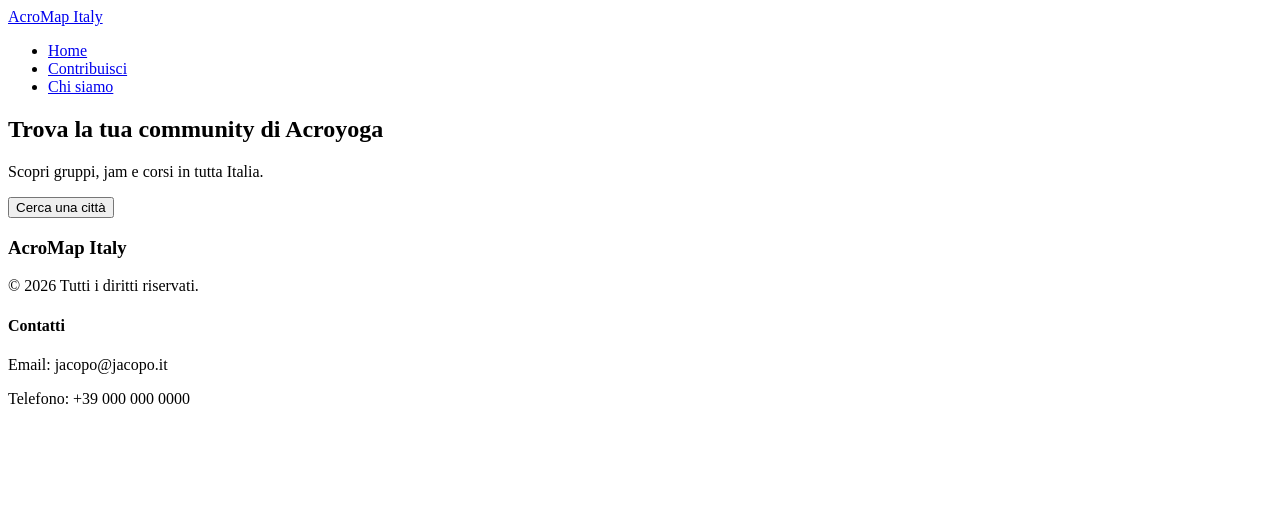
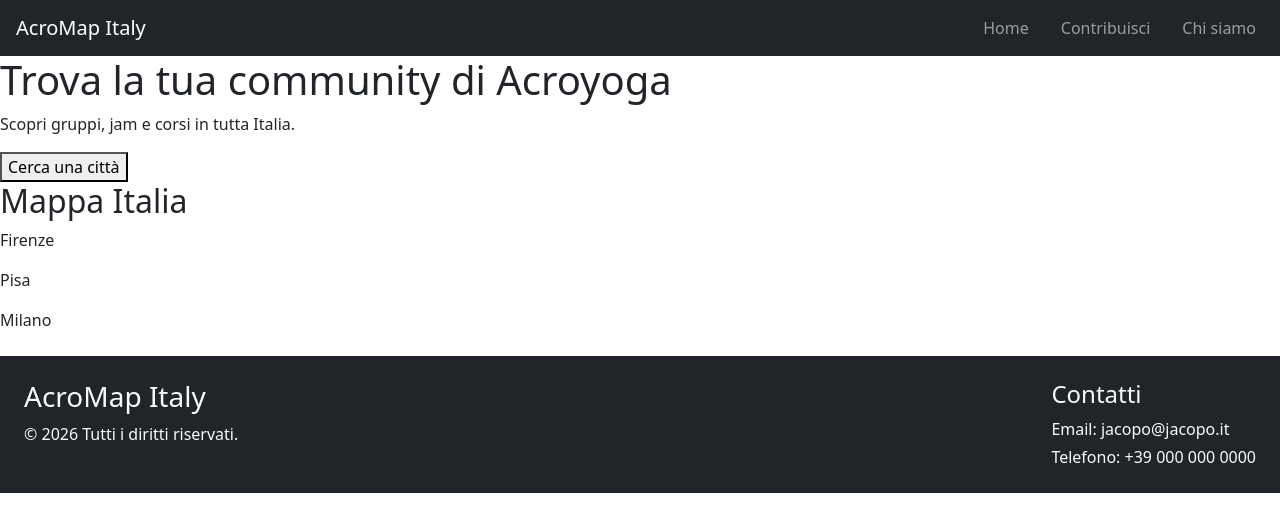
Before and after one commit to jacopo-nesti/AcroMap_Italy, a React (Vite) app: page / in a window 1280 px wide. Shown: the top 532 px of the page. Built offline with nearby package versions, Linux system fonts and the light colour scheme.

Commit message:
style: integrate Bootstrap for initial UI components

```diff
--- a/public/data/cities.json
+++ b/public/data/cities.json
@@ -5,6 +5,10 @@
     "name": "Firenze",
     "region": "Toscana",
     "province": "Firenze",
+    "coordinates": {
+      "lat": 43.7696,
+      "lng": 11.2558
+    },
     "communities": [
       {
         "id": 1,
@@ -55,6 +59,10 @@
     "name": "Pisa",
     "region": "Toscana",
     "province": "Pisa",
+    "coordinates": {
+      "lat": 43.7228,
+      "lng": 10.4017
+    },
     "communities": [
       {
         "id": 1,
@@ -84,6 +92,10 @@
     "name": "Milano",
     "region": "Lombardia",
     "province": "Milano",
+    "coordinates": {
+      "lat": 45.4642,
+      "lng": 9.1900
+    },
     "communities": [
       {
         "id": 1,
--- a/src/components/CommunityCard.jsx
+++ b/src/components/CommunityCard.jsx
@@ -5,38 +5,35 @@ import CourseCard from "./CourseCard"
 function CommunityCard({ community }) {
 
     return (
-        <div className="community-card">
+        <div className="community-card card shadow-sm mb-4 p-3">
 
-            <h3>{community.name}</h3>
+            <h3 className="card-title">{community.name}</h3>
 
-            <p>{community.description}</p>
+            <p className="card-text">{community.description}</p>
 
             <SocialLinks community={community}/>
 
             <h4>Jam</h4>
             {community.jams.length > 0 ? (
-            <ul>
+            <ul className="list-group mb-3">
                 {community.jams.map((jam) => (
-                    <JamCard
-                        key={jam.id}
-                        jam={jam}
-                    />
+                    <JamCard key={jam.id} jam={jam}/>
                 ))}
             </ul>
-            ) : (
-                <p>Nessuna jam al momento.</p>
-            )}
+                ) : (
+                    <p className="text-muted">Nessuna jam al momento.</p>
+                )}
 
             <h4>Corsi</h4>
             {community.courses.length > 0 ? (
-            <ul>
+            <ul className="list-group">
                 {community.courses.map((course) => (
                     <CourseCard key={course.id} course={course}/>
                 ))}
             </ul>
-            ) : (
-                <p>Nessun corso disponibile.</p>
-            )}
+                ) : (
+                    <p className="text-muted">Nessun corso disponibile.</p>
+                )}
 
         </div>
     )
--- a/src/components/CourseCard.jsx
+++ b/src/components/CourseCard.jsx
@@ -1,20 +1,20 @@
 function CourseCard({ course }) {
 
     return (
-        <li className="course-card">
+        <li className="course-card list-group-item mb-2">
 
-            <p><strong>Corso:</strong> {course.name}</p>
-            <p><strong>Livello:</strong> {course.level}</p>
-            <p><strong>Giorno:</strong> {course.day}</p>
-            <p><strong>Orario:</strong> {course.start_time} - {course.end_time}</p>
-            <p><strong>Luogo:</strong> {course.location}</p>
+            <p className="mb-1"><strong>Corso:</strong> {course.name}</p>
+            <p className="mb-1"><strong>Livello:</strong> {course.level}</p>
+            <p className="mb-1"><strong>Giorno:</strong> {course.day}</p>
+            <p className="mb-1"><strong>Orario:</strong> {course.start_time} - {course.end_time}</p>
+            <p className="mb-1"><strong>Luogo:</strong> {course.location}</p>
 
             {course.maps_url && (
-                <p><strong>Mappa:</strong> <a href={course.maps_url} target="_blank" rel="noreferrer">Vedi su Google Maps</a></p>
+                <p className="mb-1"><strong>Mappa:</strong> <a href={course.maps_url} target="_blank" rel="noreferrer" className="link-primary">Vedi su Google Maps</a></p>
             )}
 
             {course.notes && (
-                <p><strong>Informazioni aggiuntive:</strong> {course.notes}</p>
+                <p className="mb-0"><strong>Informazioni aggiuntive:</strong> {course.notes}</p>
             )}
 
         </li>
--- a/src/components/Footer.jsx
+++ b/src/components/Footer.jsx
@@ -1,15 +1,15 @@
 function Footer() {
   return (
-    <footer>
+    <footer className="bg-dark text-light d-flex flex-wrap justify-content-between p-4 mt-4">
       <div>
         <h3>AcroMap Italy</h3>
-        <p>&copy; {new Date().getFullYear()} Tutti i diritti riservati.</p>
+        <p className="mb-0">&copy; {new Date().getFullYear()} Tutti i diritti riservati.</p>
       </div>
 
       <div>
         <h4>Contatti</h4>
-        <p>Email: jacopo@jacopo.it</p>
-        <p>Telefono: +39 000 000 0000</p>
+        <p className="mb-1">Email: jacopo@jacopo.it</p>
+        <p className="mb-0">Telefono: +39 000 000 0000</p>
       </div>
     </footer>
   )
--- a/src/components/JamCard.jsx
+++ b/src/components/JamCard.jsx
@@ -1,17 +1,17 @@
 function JamCard({ jam }) {
 
     return (
-        <li className="jam-card">
-            <p><strong>Giorno:</strong> {jam.day}</p>
-            <p><strong>Orario:</strong> {jam.start_time} - {jam.end_time}</p>
-            <p><strong>Luogo:</strong> {jam.location}</p>
+        <li className="jam-card list-group-item mb-2">
+            <p className="mb-1"><strong>Giorno:</strong> {jam.day}</p>
+            <p className="mb-1"><strong>Orario:</strong> {jam.start_time} - {jam.end_time}</p>
+            <p className="mb-1"><strong>Luogo:</strong> {jam.location}</p>
 
             {jam.maps_url && (
-                <p><strong>Mappa:</strong> <a href={jam.maps_url} target="_blank" rel="noreferrer">Vedi su Google Maps</a></p>
+                <p className="mb-1"><strong>Mappa:</strong> <a href={jam.maps_url} target="_blank" rel="noreferrer" className="link-primary">Vedi su Google Maps</a></p>
             )}
 
             {jam.notes && (
-                <p><strong>Informazioni aggiuntive:</strong> {jam.notes}</p>
+                <p className="mb-0"><strong>Informazioni aggiuntive:</strong> {jam.notes}</p>
             )}
         </li>
     )
--- /dev/null
+++ b/src/components/MapItaly.jsx
@@ -0,0 +1,17 @@
+function MapItaly({ cities }) {
+
+    return (
+        <div>
+            <h2>Mappa Italia</h2>
+
+            {cities.map((city) => (
+                <p key={city.id}>
+                    {city.name}
+                </p>
+            ))}
+
+        </div>
+    )
+}
+
+export default MapItaly
--- a/src/components/Navbar.jsx
+++ b/src/components/Navbar.jsx
@@ -2,18 +2,18 @@ import { Link } from "react-router"
 
 function Navbar() {
     return (
-        <nav>
-            <Link to="/">AcroMap Italy</Link>
+        <nav className="navbar navbar-expand-lg navbar-dark bg-dark px-3">
+            <Link to="/" className="navbar-brand">AcroMap Italy</Link>
 
-            <ul>
-                <li>
-                    <Link to="/">Home</Link>
+            <ul className="navbar-nav ms-auto d-flex flex-row gap-3 list-unstyled mb-0">
+                <li className="nav-item">
+                    <Link to="/" className="nav-link">Home</Link>
                 </li>
-                <li>
-                    <Link to="/contribute">Contribuisci</Link>
+                <li className="nav-item">
+                    <Link to="/contribute" className="nav-link">Contribuisci</Link>
                 </li>
-                <li>
-                    <Link to="/aboutus">Chi siamo</Link>
+                <li className="nav-item">
+                    <Link to="/aboutus" className="nav-link">Chi siamo</Link>
                 </li>
             </ul>
         </nav>
--- a/src/components/SocialLinks.jsx
+++ b/src/components/SocialLinks.jsx
@@ -1,21 +1,21 @@
 function SocialLinks({ community }) {
 
     return (
-        <div className="socials">
+        <div className="socials d-flex flex-wrap gap-2 mb-3">
             {community.whatsapp && (
-                <a href={community.whatsapp} target="_blank" rel="noreferrer">
+                <a href={community.whatsapp} target="_blank" rel="noreferrer" className="btn btn-success btn-sm">
                     WhatsApp
                 </a>
             )}
 
             {community.instagram && (
-                <a href={community.instagram} target="_blank" rel="noreferrer">
+                <a href={community.instagram} target="_blank" rel="noreferrer" className="btn btn-danger btn-sm">
                     Instagram
                 </a>
             )}
 
             {community.facebook && (
-                <a href={community.facebook} target="_blank" rel="noreferrer">
+                <a href={community.facebook} target="_blank" rel="noreferrer" className="btn btn-primary btn-sm">
                     Facebook
                 </a>
             )}
--- a/src/main.jsx
+++ b/src/main.jsx
@@ -1,7 +1,8 @@
 import { StrictMode } from 'react'
 import { createRoot } from 'react-dom/client'
+import { BrowserRouter } from 'react-router'
 import App from './App.jsx'
-import { BrowserRouter } from 'react-router'
+import 'bootstrap/dist/css/bootstrap.min.css'
 
 createRoot(document.getElementById('root')).render(
   <StrictMode>
--- a/src/pages/CityPage.jsx
+++ b/src/pages/CityPage.jsx
@@ -29,27 +29,27 @@ function CityPage() {
     }, [slug])
 
     if (isLoading) {
-    return <p>Caricamento...</p>;
+    return <p className="text-center mt-5">Caricamento...</p>;
     }
 
     if (error) {
-        return <p>{error}</p>;
+        return <p className="text-center mt-5 text-danger">{error}</p>;
     }
 
     if (!city) {
-        return <p>Città non trovata.</p>;
+        return <p className="text-center mt-5">Città non trovata.</p>;
     }
 
     return (
-        <main>
+        <main className="container py-4">
 
             <h1>{city.name}</h1>
 
-            <p>Regione: {city.region}</p>
+            <p className="mb-1">Regione: {city.region}</p>
 
             <p>Provincia: {city.province}</p>
 
-            <h2>Community presenti</h2>
+            <h2 className="mt-4 mb-3">Community presenti</h2>
 
             {city.communities.map((community) => (
                 <CommunityCard key={community.id} community={community}/>
--- a/src/pages/HomePage.jsx
+++ b/src/pages/HomePage.jsx
@@ -1,10 +1,46 @@
+import { useEffect, useState } from "react"
+import { getCities } from "../services/cityService"
 import Hero from "../components/Hero"
+import MapItaly from "../components/MapItaly"
 
 function HomePage() {
+
+    const [cities, setCities] = useState([])
+    const [isLoading, setIsLoading] = useState(true)
+    const [error, setError] = useState(null)
+
+    useEffect(() => {
+        async function loadCities() {
+            try {
+                setIsLoading(true)
+                setError(null)
+                const data = await getCities()
+                setCities(data)
+            } catch {
+                setError("Errore per il caricamento della città")
+            } finally {
+                setIsLoading(false)
+            }
+        }
+
+        loadCities()
+
+    }, [])
+
+    if(isLoading) {
+        return <p>Caricamento...</p>
+    }
+
+    if(error) {
+        return <p>{error}</p>
+    }
 
     return (
         <main>
             <Hero />
+
+            <MapItaly cities={cities}/>
+
         </main>
     )
 }
```
Also changed, not shown: src/components/ItalyMap.jsx (deleted).
